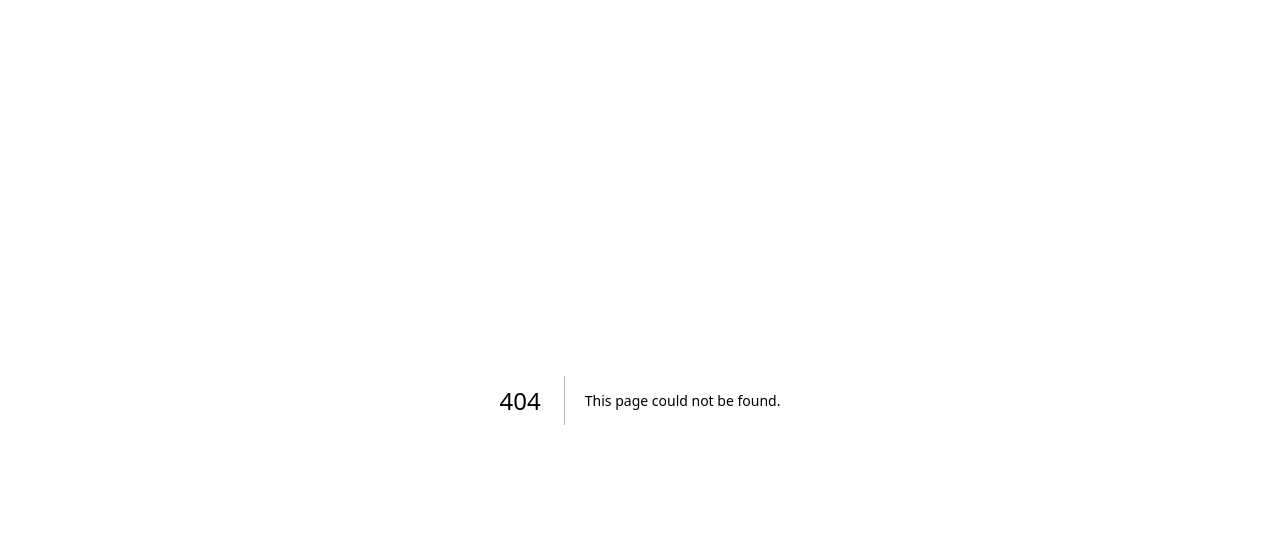
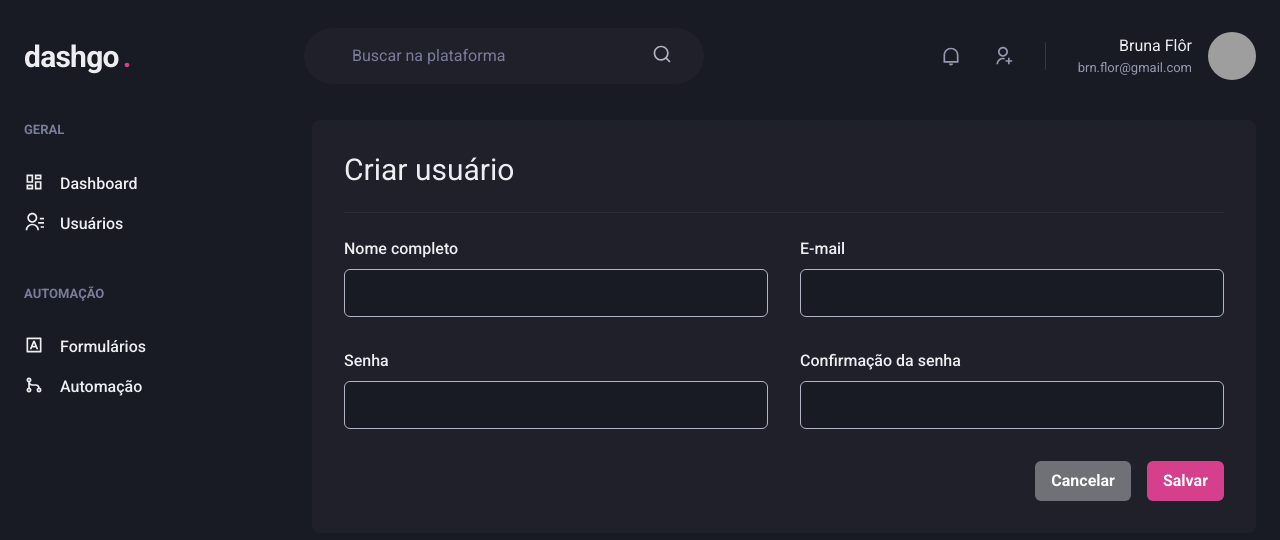
Before and after one commit to bruflor/ignite21-reactjs-dashgo, a Next.js app: page /users/create in a window 1280 px wide. Before the commit this address had no page. Shown: the top 540 px of the page. Built offline with nearby package versions, Linux system fonts and the light colour scheme; grey boxes are pictures that could not be loaded.

Commit message:
create user form

```diff
--- a/src/pages/dashboard.tsx
+++ b/src/pages/dashboard.tsx
@@ -80,7 +80,6 @@ export default function Dashboard(){
 
                 </SimpleGrid>
             </Flex>
-
         </Flex>
     )
 }
--- /dev/null
+++ b/src/pages/users/create.tsx
@@ -0,0 +1,42 @@
+import { Input } from "@/components/Form/Input";
+import { Header } from "@/components/Header";
+import { Sidebar } from "@/components/Sidebar";
+import { Box, Divider, Flex, Heading, HStack, SimpleGrid, VStack,Button } from "@chakra-ui/react";
+
+
+export default function CreateUser() {
+    return (
+        <Box>
+            <Header />
+
+            <Flex w="100%" my="6" maxWidth={1480} mx="auto" px="6">
+                <Sidebar />
+
+                <Box flex="1" borderRadius={8} bg="gray.800" p="8">
+                    <Heading size="lg" fontWeight="normal">Criar usuário</Heading>
+                    <Divider my="6" borderColor="gray.700" />
+
+                    <VStack spacing="8">
+                        <SimpleGrid minChildWidth="240px" spacing="8" w="100%">
+                            <Input name="name" label="Nome completo" />
+                            <Input name="email" label="E-mail" type="email" />
+                        </SimpleGrid>
+
+                        <SimpleGrid minChildWidth="240px" spacing="8" w="100%">
+                            <Input name="password" label="Senha" type="password" />
+                            <Input name="password_confirmation" label="Confirmação da senha" type="password" />
+                        </SimpleGrid>
+                    </VStack>
+
+                    <Flex mt="8" justify="flex-end">
+                        <HStack spacing="4">
+                            <Button colorScheme="whiteAlpha">Cancelar</Button>
+                            <Button colorScheme="pink">Salvar</Button>
+                        </HStack>
+                    </Flex>
+
+                </Box>
+            </Flex>
+        </Box>
+    )
+}
```
Also changed, not shown: src/pages/users/index.tsx (+8 -7 lines).
